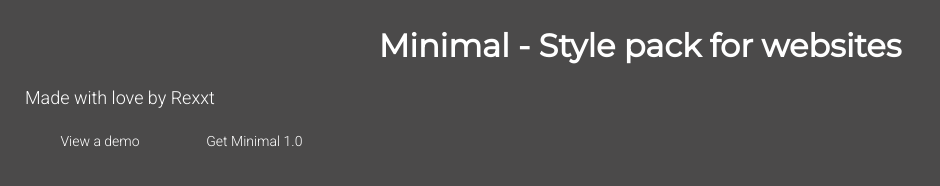
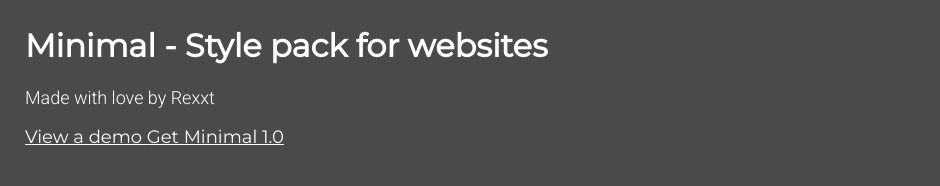
Before and after one commit to Rexxt/minimal-framework, a plain HTML site: page index.html in a window 1280 px wide. Shown: the whole page, without its empty margins (0-940 px from the left). Drawn offline with Linux system fonts and the light colour scheme.

Commit message:
Update index.html

```diff
--- a/index.html
+++ b/index.html
@@ -4,14 +4,14 @@
     <meta charset="utf-8">
     <meta name="viewport" content="width=device-width, initial-scale=1">
     <title>Minimal</title>
-    <link rel="stylesheet" href="style.css">
+    <link rel="stylesheet" href="minimal.css">
   </head>
   <body>
     <h1 class="title">Minimal - Style pack for websites</h1>
     <p>
       Made with love by Rexxt
     </p>
-    <button href="https://rexxt.github.io/minimal-style/demo.html" class="m-button">View a demo</button>
-    <button href="pack.css" class="m-button">Get Minimal 1.0</button>
+    <a href="https://rexxt.github.io/minimal-style/demo.html" class="m-classylink">View a demo</button>
+    <a href="https://github.com/Rexxt/minimal-style/tree/master/Minimal%20WEB%201.0/Minimal-css/_" class="m-classylink">Get Minimal 1.0</button>
   </body>
 </html>
```
